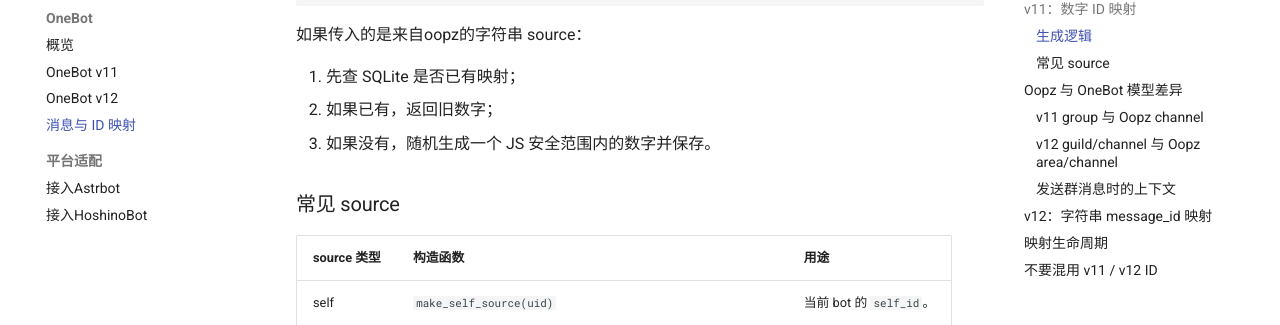
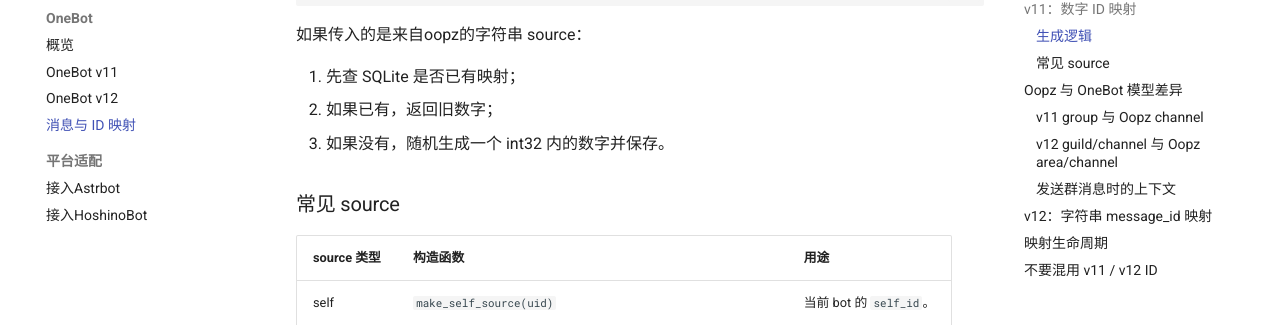
Before and after one commit to tangqingfeng7/Oopzbot-SDK, an MkDocs documentation site: the page built from docs/adapters/onebot/message-id.md, in a window 1280 px wide and 900 px high, scrolled down 986 px. Shown: the part 126-451 px from the top of the window. Built offline with MkDocs 1.6.1 and Material for MkDocs 9.7.7, drawn with Linux system fonts in a browser that asks for light colours; comment, search, counter and statistics services are not loaded.

Commit message:
调整与文档不符的地方

```diff
--- a/docs/adapters/onebot/message-id.md
+++ b/docs/adapters/onebot/message-id.md
@@ -50,7 +50,7 @@ ids.createId(123456).number  # 123456
 
 1. 先查 SQLite 是否已有映射；
 2. 如果已有，返回旧数字；
-3. 如果没有，随机生成一个 JS 安全范围内的数字并保存。
+3. 如果没有，随机生成一个 int32 内的数字并保存。
 
 ### 常见 source
 
```
